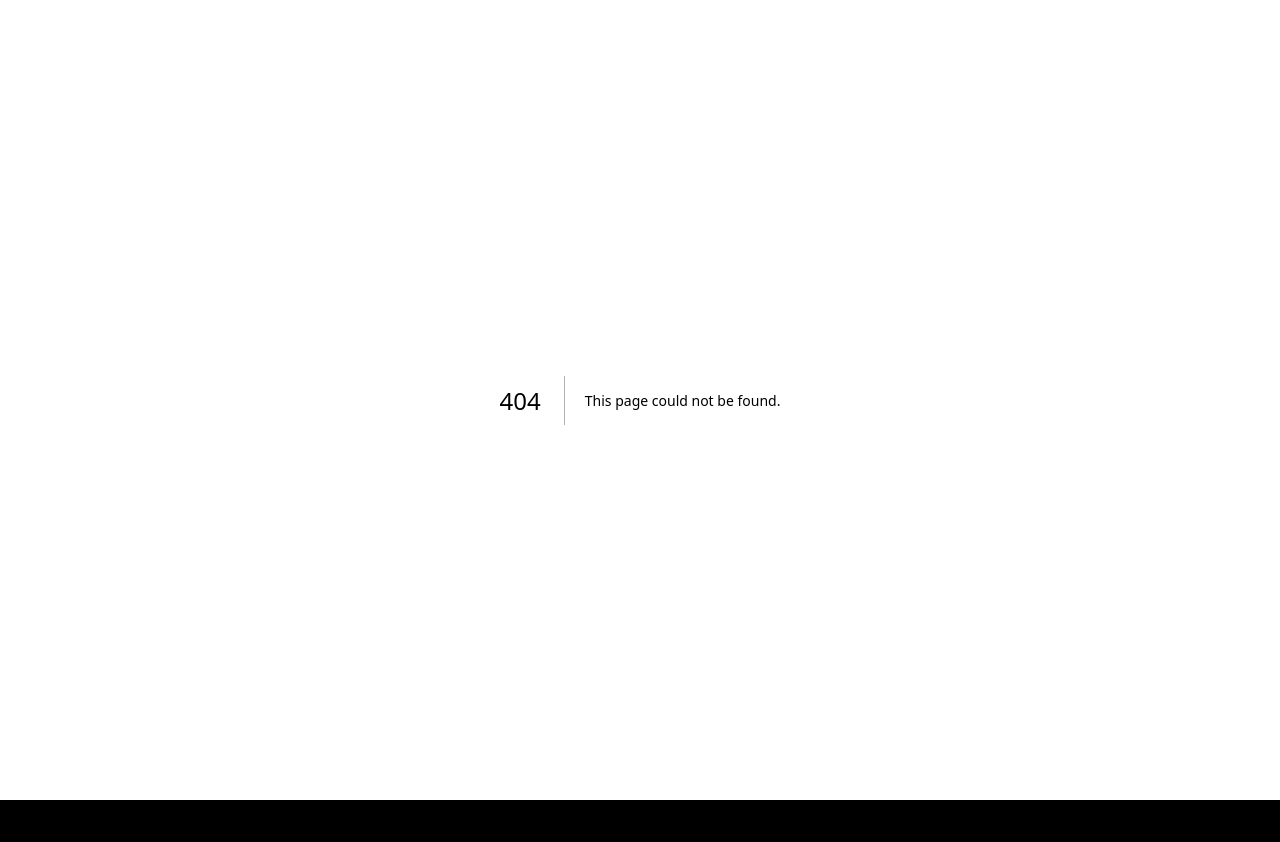
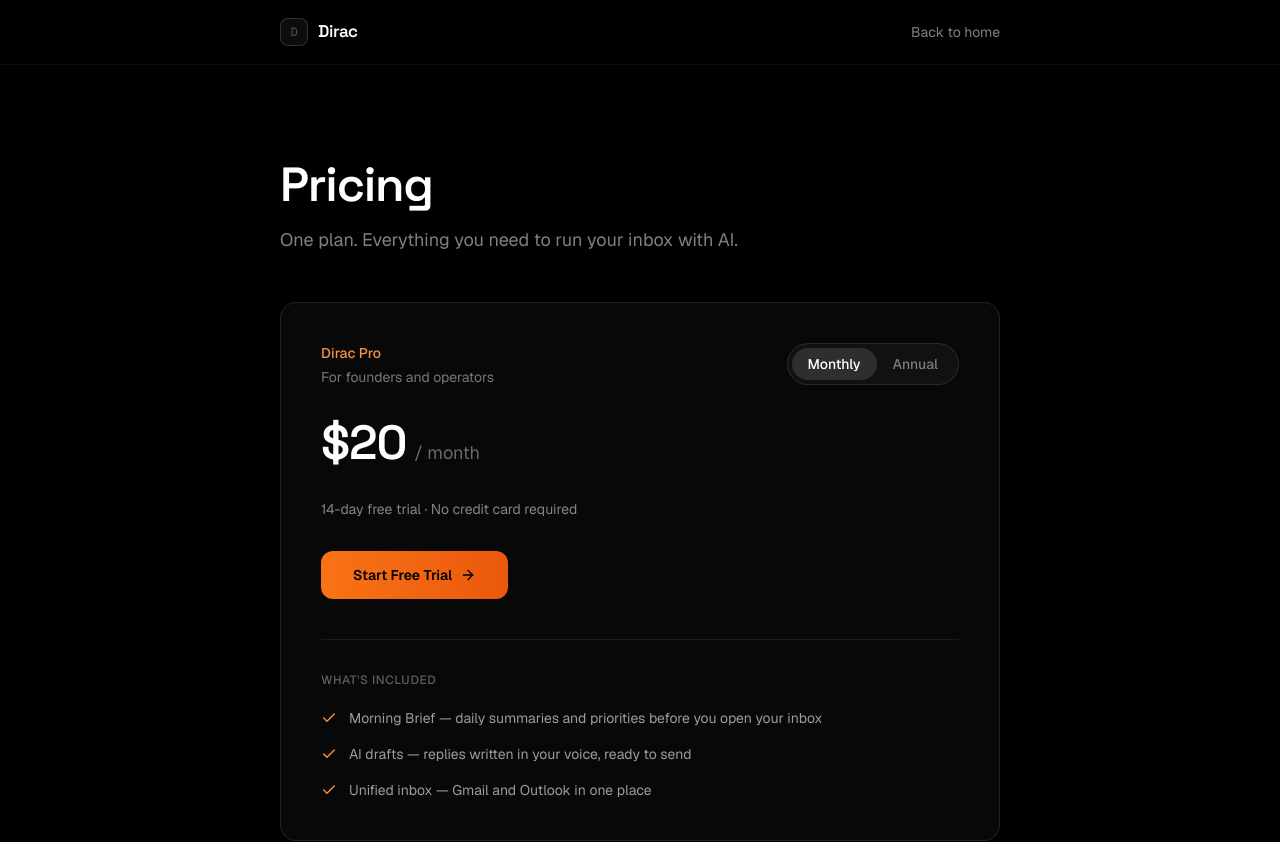
Before and after one commit to Dirac-app/Landing, a Next.js app: page /pricing in a window 1280 px wide. Before the commit this address had no page. Shown: the top 842 px of the page. Before the commit the page ends 800 px from the top, so only its background shows below. Built offline with nearby package versions, Linux system fonts and the light colour scheme.

Commit message:
improvemennts on visuals and messaging 2

```diff
--- a/app/layout.tsx
+++ b/app/layout.tsx
@@ -33,11 +33,11 @@
 });
 
 export const metadata: Metadata = {
-  title: "Dirac — AI-native email. Your inbox, already handled.",
+  title: "dirac - your intelligent email",
   description:
     "Dirac is an AI email client that reads your inbox, learns your voice, and delivers a morning brief with summaries, priorities, and ready-to-send drafts.",
   openGraph: {
-    title: "Dirac — Chief of staff for your inbox",
+    title: "dirac - your intelligent email",
     description:
       "Wake up to a morning brief with email summaries, action items, and ready-to-send replies — written in your voice.",
     siteName: "Dirac",
--- /dev/null
+++ b/app/pricing/page.tsx
@@ -0,0 +1,12 @@
+import type { Metadata } from "next";
+import { PricingContent } from "@/components/pricing/pricing-content";
+
+export const metadata: Metadata = {
+  title: "dirac - your intelligent email",
+  description:
+    "Dirac Pro — AI-native email for founders. $20/month or $200/year. 14-day free trial, no credit card required.",
+};
+
+export default function PricingPage() {
+  return <PricingContent />;
+}
--- /dev/null
+++ b/components/pricing/pricing-content.tsx
@@ -0,0 +1,142 @@
+"use client";
+
+import { useState } from "react";
+import { ArrowRight, Check } from "lucide-react";
+
+import { BuiltByNerodyn } from "@/components/ui/built-by-nerodyn";
+import { SIGNUP_URL } from "@/lib/urls";
+
+const FEATURES = [
+  "Morning Brief — daily summaries and priorities before you open your inbox",
+  "AI drafts — replies written in your voice, ready to send",
+  "Unified inbox — Gmail and Outlook in one place",
+] as const;
+
+export function PricingContent() {
+  const [annual, setAnnual] = useState(false);
+
+  return (
+    <div className="min-h-screen bg-black text-white">
+      <header className="border-b border-white/5">
+        <div className="max-w-3xl mx-auto px-6 h-16 flex items-center justify-between">
+          <a href="/" className="flex items-center gap-2.5 group">
+            <div
+              className="w-7 h-7 rounded-lg border border-white/15 bg-white/5 flex items-center justify-center text-xs text-white/30 font-mono"
+              aria-hidden
+            >
+              D
+            </div>
+            <span
+              className="text-[17px] font-semibold tracking-tight"
+              style={{ fontFamily: "var(--font-space-grotesk)" }}
+            >
+              Dirac
+            </span>
+          </a>
+          <a
+            href="/"
+            className="text-sm text-white/50 hover:text-white/90 transition-colors duration-200"
+          >
+            Back to home
+          </a>
+        </div>
+      </header>
+
+      <main className="max-w-3xl mx-auto px-6 py-16 md:py-24">
+        <div className="mb-12">
+          <h1
+            className="text-4xl md:text-5xl font-semibold tracking-tight mb-4"
+            style={{ fontFamily: "var(--font-space-grotesk)" }}
+          >
+            Pricing
+          </h1>
+          <p className="text-white/50 text-lg leading-relaxed max-w-lg">
+            One plan. Everything you need to run your inbox with AI.
+          </p>
+        </div>
+
+        <div className="rounded-2xl border border-white/10 bg-white/[0.03] p-8 md:p-10">
+          <div className="flex flex-col sm:flex-row sm:items-start sm:justify-between gap-6 mb-8">
+            <div>
+              <p className="text-sm font-medium text-accent-light mb-1">Dirac Pro</p>
+              <p className="text-white/45 text-sm">For founders and operators</p>
+            </div>
+
+            <div
+              className="inline-flex items-center rounded-full border border-white/10 bg-white/4 p-1 self-start"
+              role="group"
+              aria-label="Billing period"
+            >
+              <button
+                type="button"
+                onClick={() => setAnnual(false)}
+                className="rounded-full px-4 py-1.5 text-sm font-medium transition-all duration-200"
+                style={{
+                  background: !annual ? "rgba(255,255,255,0.12)" : "transparent",
+                  color: !annual ? "#ffffff" : "rgba(255,255,255,0.45)",
+                }}
+              >
+                Monthly
+              </button>
+              <button
+                type="button"
+                onClick={() => setAnnual(true)}
+                className="rounded-full px-4 py-1.5 text-sm font-medium transition-all duration-200"
+                style={{
+                  background: annual ? "rgba(255,255,255,0.12)" : "transparent",
+                  color: annual ? "#ffffff" : "rgba(255,255,255,0.45)",
+                }}
+              >
+                Annual
+              </button>
+            </div>
+          </div>
+
+          <div className="mb-2 flex items-baseline gap-2">
+            <span
+              className="text-5xl font-semibold tracking-tight"
+              style={{ fontFamily: "var(--font-space-grotesk)" }}
+            >
+              ${annual ? 200 : 20}
+            </span>
+            <span className="text-white/40 text-lg">/ {annual ? "year" : "month"}</span>
+          </div>
+          {annual && (
+            <p className="text-sm text-white/35 mb-8">Save $40 vs paying monthly</p>
+          )}
+          {!annual && <div className="mb-8" />}
+
+          <p className="text-sm text-white/50 mb-8">
+            14-day free trial · No credit card required
+          </p>
+
+          <a
+            href={SIGNUP_URL}
+            className="inline-flex w-full sm:w-auto h-12 items-center justify-center gap-2 rounded-xl btn-accent px-8 text-sm font-semibold text-black transition-all duration-200 hover:opacity-90 active:scale-[0.98] mb-10"
+          >
+            Start Free Trial
+            <ArrowRight className="h-4 w-4" />
+          </a>
+
+          <div className="border-t border-white/8 pt-8">
+            <p className="text-xs font-medium uppercase tracking-wider text-white/35 mb-5">
+              What&apos;s included
+            </p>
+            <ul className="flex flex-col gap-4">
+              {FEATURES.map((feature) => (
+                <li key={feature} className="flex items-start gap-3 text-sm text-white/60">
+                  <Check className="h-4 w-4 text-accent-light shrink-0 mt-0.5" />
+                  <span>{feature}</span>
+                </li>
+              ))}
+            </ul>
+          </div>
+        </div>
+
+        <div className="mt-16 flex justify-center">
+          <BuiltByNerodyn />
+        </div>
+      </main>
+    </div>
+  );
+}
--- a/components/sections/Footer.tsx
+++ b/components/sections/Footer.tsx
@@ -1,3 +1,6 @@
+import { BuiltByNerodyn } from "@/components/ui/built-by-nerodyn";
+import { PRICING_PATH } from "@/lib/urls";
+
 export function Footer() {
   const year = new Date().getFullYear();
 
@@ -29,6 +32,12 @@
 
           {/* Right */}
           <div className="flex flex-col gap-3 items-start md:items-end">
+            <a
+              href={PRICING_PATH}
+              className="inline-flex h-9 items-center justify-center rounded-full btn-accent px-5 text-xs font-semibold text-black transition-all duration-200 hover:opacity-90 active:scale-[0.98] mb-1"
+            >
+              Get Started
+            </a>
             <div className="flex flex-col md:items-end gap-2.5">
               <a
                 href="mailto:peter@dirac.app"
@@ -43,10 +52,10 @@
                 Why
               </a>
               <a
-                href="#waitlist"
+                href="/pricing"
                 className="text-xs text-white/30 hover:text-white/60 transition-colors duration-200"
               >
-                Waitlist
+                Pricing
               </a>
               <a
                 href="https://twitter.com"
@@ -59,6 +68,9 @@
             </div>
           </div>
         </div>
+        <div className="mt-10 pt-8 border-t border-white/5 flex justify-center">
+          <BuiltByNerodyn />
+        </div>
       </div>
     </footer>
   );
--- a/components/sections/Hero.tsx
+++ b/components/sections/Hero.tsx
@@ -1,4 +1,4 @@
-import { WaitlistForm } from "@/components/ui/waitlist-form";
+import { StartTrialCta } from "@/components/ui/start-trial-cta";
 import { DitheringBackground } from "@/components/ui/dithering-background";
 import { MorningBrief } from "@/components/sections/MorningBrief";
 
@@ -35,7 +35,7 @@
               ready-to-send drafts. Before you open your laptop.
             </p>
 
-            <WaitlistForm />
+            <StartTrialCta />
           </div>
 
           {/* Right — morning brief */}
--- a/components/sections/Nav.tsx
+++ b/components/sections/Nav.tsx
@@ -53,7 +53,7 @@
 
         <div className="hidden md:block">
           <a
-            href="#waitlist"
+            href="/pricing"
             className="inline-flex h-9 items-center gap-1.5 rounded-full accent-border-outline px-5 text-sm font-medium text-accent transition-all duration-200 hover:bg-accent/10"
           >
             Join Waitlist
@@ -85,7 +85,7 @@
             </a>
           ))}
           <a
-            href="#waitlist"
+            href="/pricing"
             className="inline-flex h-10 items-center justify-center rounded-full btn-accent px-6 text-sm font-semibold text-black mt-2"
             onClick={() => setMobileOpen(false)}
           >
--- /dev/null
+++ b/components/ui/built-by-nerodyn.tsx
@@ -0,0 +1,16 @@
+export function BuiltByNerodyn() {
+  return (
+    <p className="text-xs text-white/20">
+      Built by{" "}
+      <a
+        href="https://nerodyn.com"
+        target="_blank"
+        rel="noopener noreferrer"
+        className="text-white/35 hover:text-white/55 transition-colors duration-200"
+      >
+        Nerodyn
+      </a>
+      .
+    </p>
+  );
+}
--- a/components/ui/hero-dithering-card.tsx
+++ b/components/ui/hero-dithering-card.tsx
@@ -64,10 +64,13 @@
               prioritized, and responded to — in their voice.
             </p>
 
-            <button className="group inline-flex h-13 items-center justify-center gap-3 rounded-full btn-accent px-10 text-base font-semibold text-black transition-all duration-200 hover:opacity-90 hover:scale-[1.02] active:scale-[0.98]">
+            <a
+              href="/pricing"
+              className="group inline-flex h-13 items-center justify-center gap-3 rounded-full btn-accent px-10 text-base font-semibold text-black transition-all duration-200 hover:opacity-90 hover:scale-[1.02] active:scale-[0.98]"
+            >
               <span>Join the Waitlist</span>
               <ArrowRight className="h-5 w-5 transition-transform duration-200 group-hover:translate-x-0.5" />
-            </button>
+            </a>
           </div>
         </div>
       </div>
--- /dev/null
+++ b/components/ui/start-trial-cta.tsx
@@ -0,0 +1,30 @@
+import { ArrowRight } from "lucide-react";
+import { PRICING_PATH } from "@/lib/urls";
+
+type StartTrialCtaProps = {
+  id?: string;
+};
+
+export function StartTrialCta({ id }: StartTrialCtaProps) {
+  return (
+    <div className="flex flex-col gap-3 max-w-[440px]" id={id}>
+      <a
+        href={PRICING_PATH}
+        className="inline-flex h-12 w-full sm:w-auto items-center justify-center gap-2 rounded-xl btn-accent px-8 text-sm font-semibold text-black transition-all duration-200 hover:opacity-90 active:scale-[0.98]"
+      >
+        Get Started
+        <ArrowRight className="h-4 w-4" />
+      </a>
+      <p className="text-sm text-white/30 pl-1">
+        14-day free trial · No credit card required
+      </p>
+      <a
+        href="#demo"
+        className="inline-flex items-center gap-1.5 text-sm text-white/30 hover:text-white/55 transition-colors duration-200 pl-1 w-fit"
+      >
+        or see a demo
+        <ArrowRight className="h-3.5 w-3.5" />
+      </a>
+    </div>
+  );
+}
--- a/components/ui/waitlist-form.tsx
+++ b/components/ui/waitlist-form.tsx
@@ -178,13 +178,13 @@
             autoComplete="email"
             className="flex-1 h-12 rounded-xl border border-white/10 bg-white/4 px-4 text-sm text-white placeholder:text-white/25 outline-none focus:border-white/20 focus:bg-white/6 transition-all duration-200"
           />
-          <button
-            onClick={advanceFromEmail}
+          <a
+            href="/pricing"
             className="inline-flex h-12 items-center justify-center gap-2 rounded-xl btn-accent px-6 text-sm font-semibold text-black transition-all duration-200 hover:opacity-90 active:scale-[0.98] whitespace-nowrap"
           >
             Get Started
             <ArrowRight className="h-4 w-4" />
-          </button>
+          </a>
         </div>
         {errorMsg && <p className="text-sm text-red-400/80 pl-1">{errorMsg}</p>}
         <a
--- /dev/null
+++ b/lib/urls.ts
@@ -0,0 +1,2 @@
+export const PRICING_PATH = "/pricing";
+export const SIGNUP_URL = "https://app.dirac.app/signup";
```
